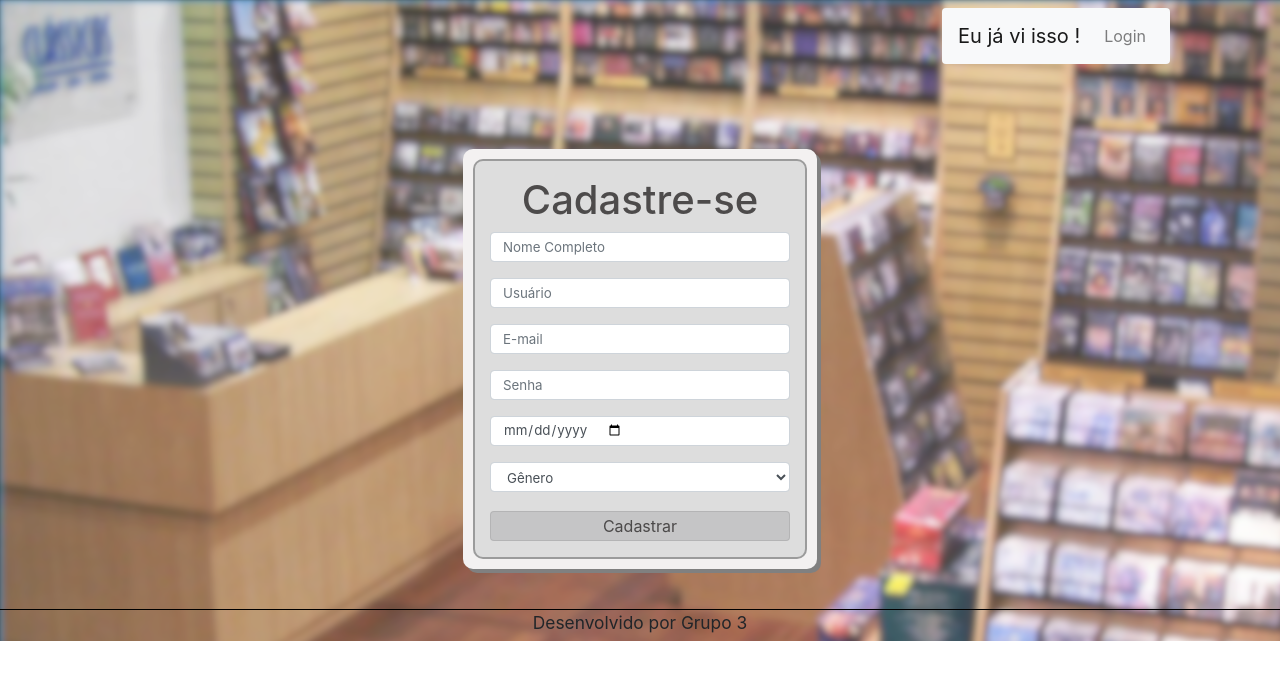
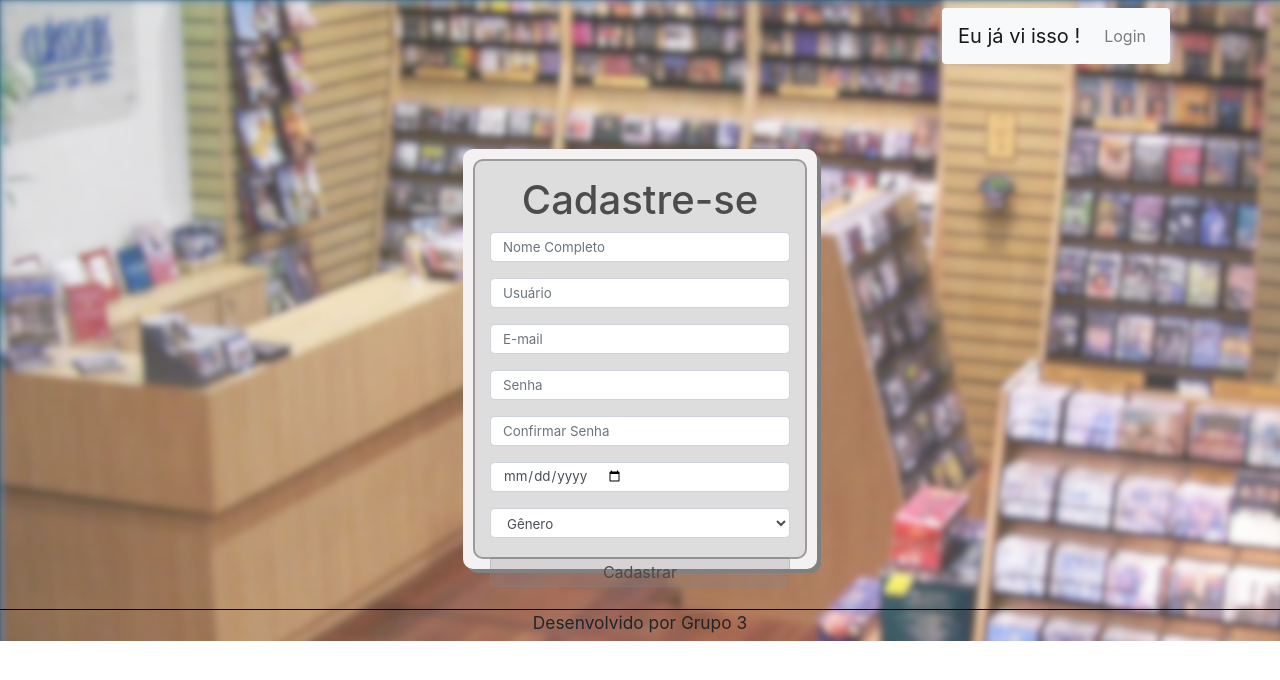
Before and after one commit to vitorHoller/projeto-trainee3, a React (Create React App) app in the folder Projeto/grupo3/: page /CadastroUsuario in a window 1280 px wide. Shown: the top 680 px of the page. Built offline with nearby package versions, Linux system fonts and the light colour scheme.

Commit message:
inclusão da barra de confirmar senha/ pág cadastro

```diff
--- a/Projeto/grupo3/src/Pages/CadastroUsuario/cadastroUsuario.js
+++ b/Projeto/grupo3/src/Pages/CadastroUsuario/cadastroUsuario.js
@@ -45,6 +45,10 @@ export default function cadastroUsuario() {
             <Form.Control type="password" placeholder="Senha" />
           </Form.Group>
 
+          <Form.Group controlId="formGroupConfirmPassword">
+            <Form.Control type="password" placeholder="Confirmar Senha" />
+          </Form.Group>
+
           <Form.Group controlId="formGroupDate" className='data'>
             <Form.Control type="date" />
           </Form.Group>
```
